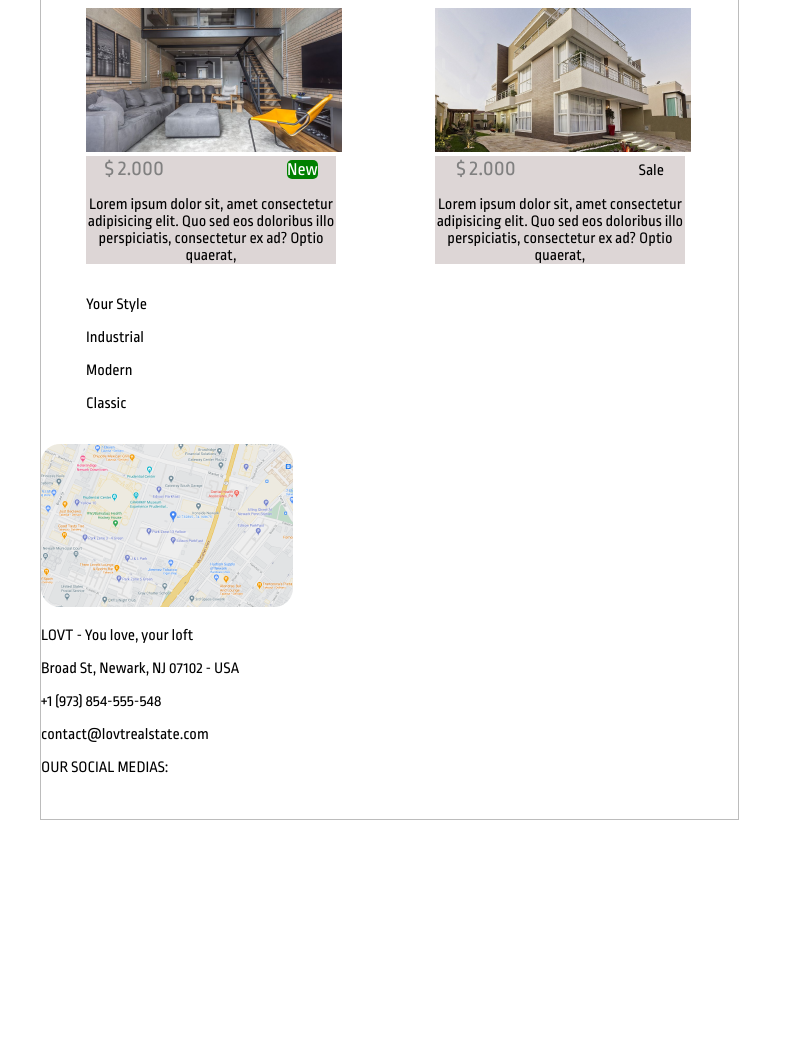
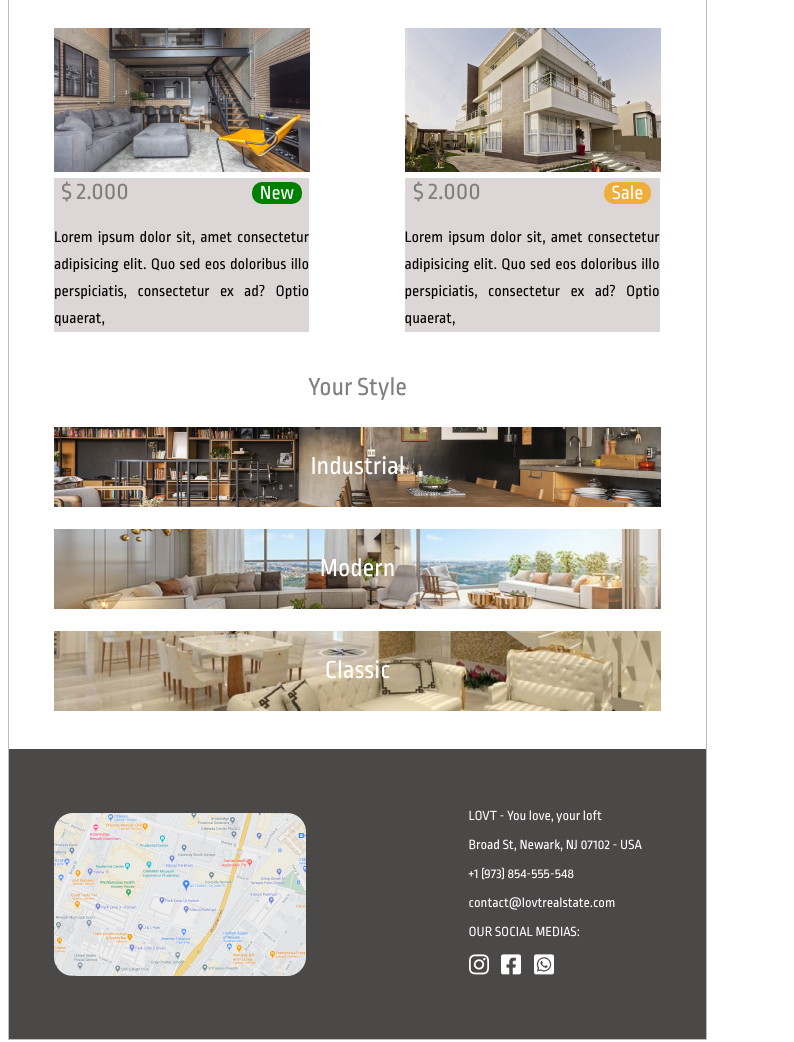
Before and after one commit to jp-data/projetoHtmlCss, a plain HTML site: page page.html in a window 1280 px wide. Shown: the part 373-1415 px from the top of the page, without its empty margins (0-794 px from the left). Before the commit the page ends 1233 px from the top, so only its background shows below. Drawn offline with Linux system fonts and the light colour scheme.

Commit message:
finalizado o css

```diff
--- a/estilo.css
+++ b/estilo.css
@@ -1,26 +1,34 @@
 body {
     font-family: 'Ropa sans';
-    margin: 40px;
+    margin: 0auto;
     width: 100%;
     max-width: 697px;
     border: .5px solid #8888888e;
-};
+    font-weight: 400;
+    font-size: 25px;
+    line-height: 27px;
+}
 
 header {
     padding: 16px 45px;
     border-bottom: .5px solid #8888888e;
 }
 
-.banner {
-    margin-top: 10px;
+#menu {
+    margin-left: 470px;
 }
 
 main {
     padding: 16px 45px;
 }
 
+.banner {
+    margin-top: 10px;
+}
+
 .banner img{
-    width:100%
+    width:100%;
+    margin-bottom: 15px;
 }
 
 section .left,
@@ -37,22 +45,86 @@ section .left{
 }
 
 section .description {
-    width: 250px;
+    width: 255px;
     font-size:16px;
     border: 20px;
     background-color: rgb(221, 214, 214);
     text-align: center;
+    margin-top: none;
+}
+
+.description p{
+    text-align: justify;
 }
 
 .description .money {
-    font-size: 22px;
+    font-size: 25px;
     margin-right: 120px;
     color: gray;
 }
 
 .badge-green {
     background-color: green;
-    font-size: 18px;
+    font-size: 20px;
     color: white;
-    border-radius: 5px;
+    border-radius: 10px;
+    padding: 0 8px;
 }
+
+.badge-orange {
+    background-color: rgb(238, 175, 58);
+    font-size: 20px;
+    color: white;
+    border-radius: 10px;
+    padding: 0 8px;
+}
+
+.categories p{
+    display: inline-block;
+    height: 50px;
+    color: white;
+    font-size: 26px;
+}
+
+.your-style{
+    text-align: center;
+    font-size: 26px;
+    color: gray;
+}
+
+.categories.industrial {
+    background-image: url('img/industrial.png');
+}
+
+.categories.modern {
+    background-image: url('img/modern.png');
+}
+
+.categories.classic {
+    background-image: url('img/classic.png');
+}
+
+.categories {
+    background-repeat: no-repeat;
+}
+
+footer {
+    background-color: rgba(43, 40, 40, 0.849);
+    padding: 45px;
+    color: white;
+    font-size: 14px;
+    height: 200px;
+}
+
+footer div {
+    display: inline-block;
+}
+
+footer .about {
+    margin-left: 160px;
+    line-height: 15px;
+}
+
+footer .social-media *{
+    margin: 0 10px 0 0;
+}
```
